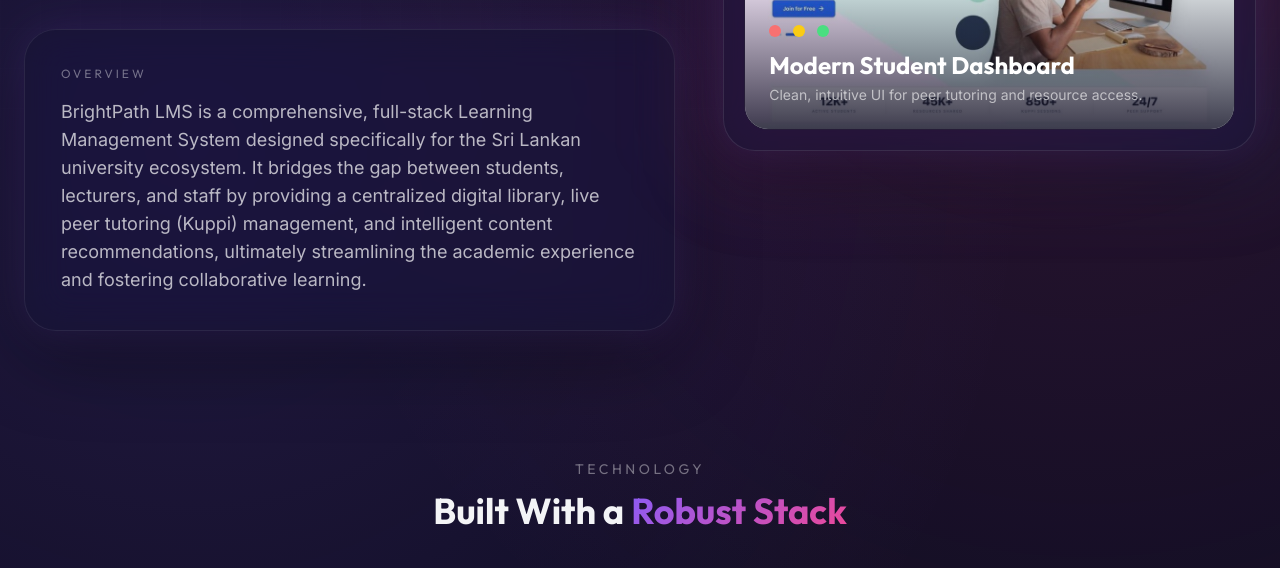
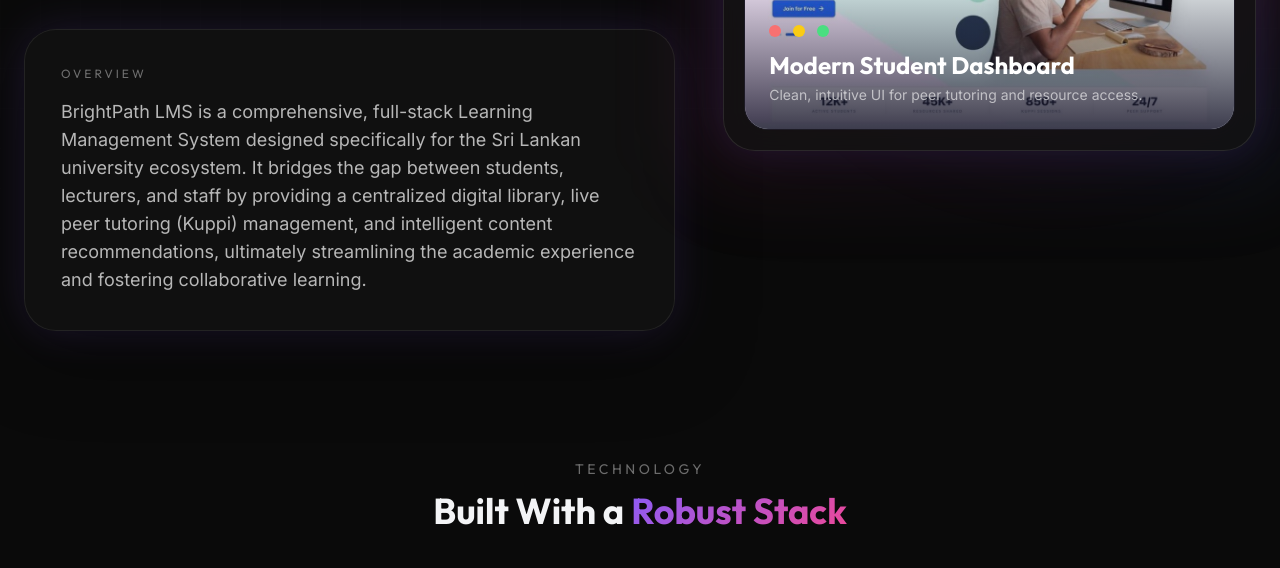
Before and after one commit to Achintha2002/Portfolio, a website built with Vite: page project-details.html in a window 1280 px wide. Shown: the part 492-1060 px from the top of the page. Built offline with nearby package versions, Linux system fonts and the light colour scheme.

Commit message:
refactor: simplify background styling and update primary accent colors to cyan

```diff
--- a/project-details.html
+++ b/project-details.html
@@ -48,17 +48,13 @@
 
     body {
       font-family: 'Inter', sans-serif;
-      background:
-        radial-gradient(circle at 15% 20%, rgba(139, 92, 246, 0.15), transparent 30%),
-        radial-gradient(circle at 85% 15%, rgba(236, 72, 153, 0.12), transparent 28%),
-        radial-gradient(circle at 80% 80%, rgba(59, 130, 246, 0.10), transparent 26%),
-        #0f0d22;
+      background: #0a0a0a;
       color: #f3f4f6;
       overflow-x: hidden;
     }
 
     .glass {
-      background: rgba(23, 21, 49, 0.6);
+      background: rgba(18, 18, 18, 0.85);
       border: 1px solid rgba(255, 255, 255, 0.08);
       backdrop-filter: blur(20px) saturate(150%);
     }
@@ -124,10 +120,11 @@
       transition: all 0.3s;
     }
     .tech-pill:hover {
-      background: rgba(139,92,246,0.1);
-      border-color: rgba(139,92,246,0.4);
+      background: rgba(0, 229, 255, 0.08);
+      border-color: rgba(0, 229, 255, 0.4);
       color: #fff;
     }
+
 
     /* Light Mode Overrides */
     html[data-theme="light"] body {
```
